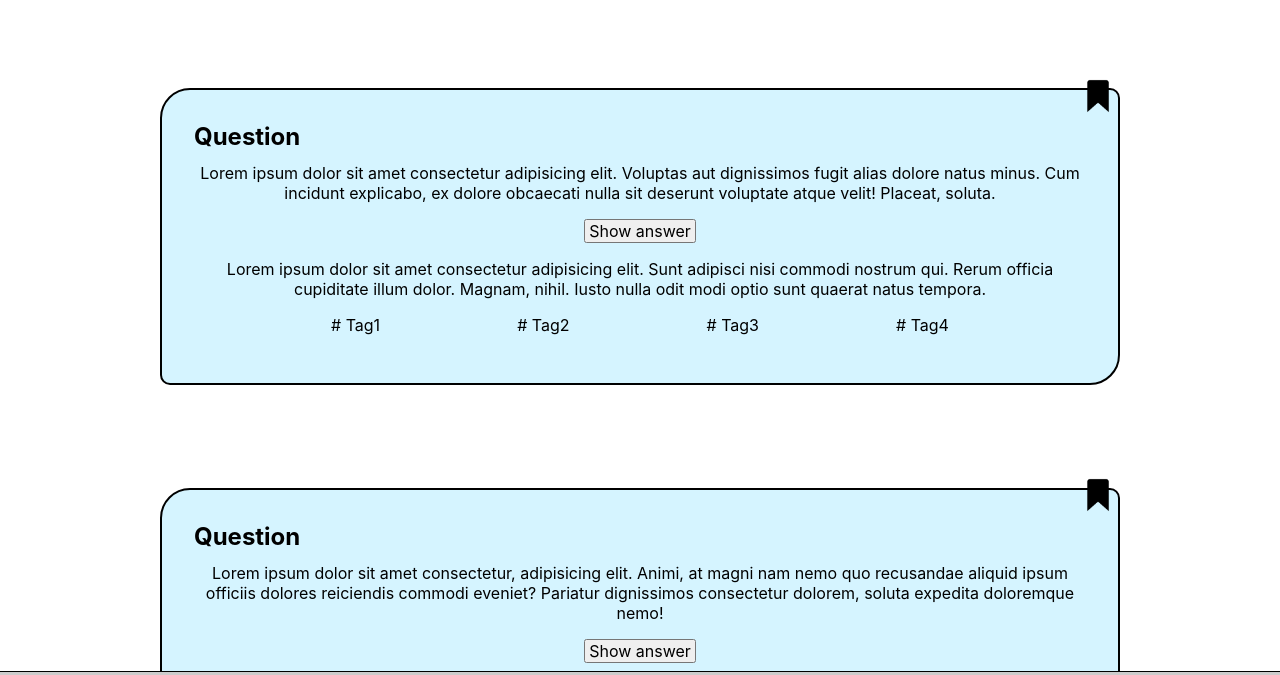
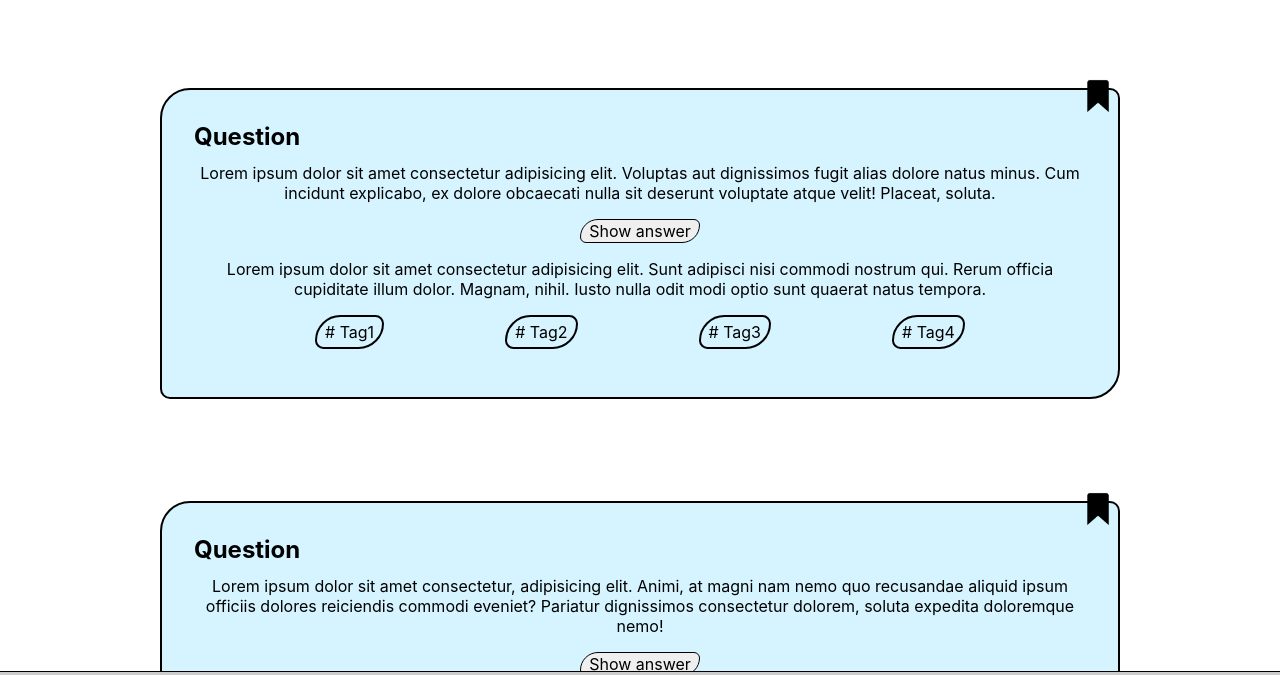
Before and after one commit to AlexF090/my-quiz-app, a website: page index.html in a window 1280 px wide. Shown: the part 63-738 px from the top of the page. Drawn offline with Linux system fonts and the light colour scheme.

Commit message:
update style

```diff
--- a/index.css
+++ b/index.css
@@ -27,6 +27,15 @@
   margin-bottom: 1rem;
 }
 
+.card__ul--Tags li {
+  padding: 0.3rem;
+  padding-left: 0.5rem;
+  padding-right: 0.5rem;
+  border-radius: 30px 10px 30px 10px;
+  border-width: 2px;
+  border-style: solid;
+}
+
 .card__title {
   font-size: 1.5em;
   margin-bottom: 0.75rem;
--- a/pages/bookmarks/bookmarks.css
+++ b/pages/bookmarks/bookmarks.css
@@ -27,6 +27,15 @@
   margin-bottom: 1rem;
 }
 
+.card__ul--Tags li {
+  padding: 0.3rem;
+  padding-left: 0.5rem;
+  padding-right: 0.5rem;
+  border-radius: 30px 10px 30px 10px;
+  border-width: 2px;
+  border-style: solid;
+}
+
 .card__title {
   font-size: 1.5em;
   margin-bottom: 0.75rem;
@@ -40,7 +49,8 @@
   right: 0rem;
 }
 
-.card__question, .card__answer {
+.card__question,
+.card__answer {
   text-align: center;
 }
 /* Questions */
--- a/pages/create/create.css
+++ b/pages/create/create.css
@@ -102,4 +102,6 @@
   margin-bottom: 1rem;
   align-self: center;
   font-size: 1rem;
+  border-radius: 30px 10px 30px 10px;
+  border: 1px black solid;
 }
--- a/styles.css
+++ b/styles.css
@@ -59,8 +59,10 @@ h1 {
   font-size: 1rem;
   height: 1.5rem;
   min-width: 5rem;
-  padding: 0 max(0.2rem);
+  padding: 0 max(0.5rem);
   margin-top: 1rem;
   margin-bottom: 1rem;
   align-self: center;
+  border-radius: 30px 10px 30px 10px;
+  border: 1px black solid;
 }
```
Also changed, not shown: pages/profile/profile.css (+8 -3 lines).
